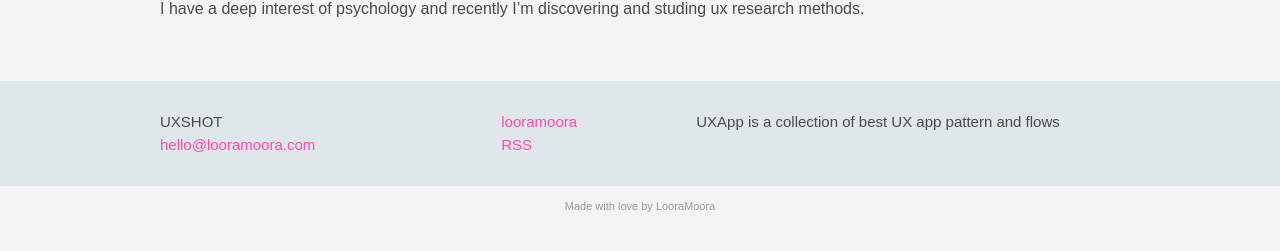
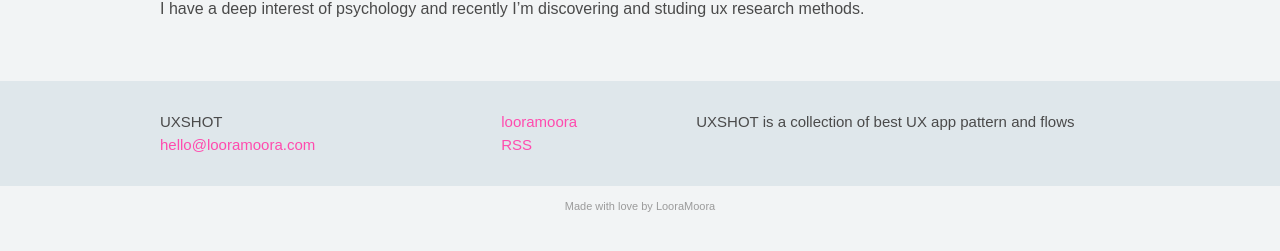
Before and after one commit to mouhcine/uxshot, a Jekyll site: the page built from about.md, in a window 1280 px wide. Shown: the part 466-717 px from the top of the page. Built offline with Jekyll 4.4.1, drawn with Linux system fonts in a browser that asks for light colours.

Commit message:
edit description in config

```diff
--- a/_config.yml
+++ b/_config.yml
@@ -2,9 +2,9 @@
 title: UXSHOT
 email: hello@looramoora.com
 description: > # this means to ignore newlines until "baseurl:"
-  UXApp is a collection of best UX app pattern and flows
+  UXSHOT is a collection of best UX app pattern and flows
 baseurl: "" # the subpath of your site, e.g. /blog/
-url: "http://yourdomain.com" # the base hostname & protocol for your site
+url: "http://uxshot.com" # the base hostname & protocol for your site
 twitter_username: looramoora
 
 
@@ -15,7 +15,5 @@ timezone: Europe/Rome
 # Build settings
 markdown: kramdown
 
-
-
 paginate: 2
 # paginate_path: "/page:num/"
```
Also changed, not shown: 9 other files.
